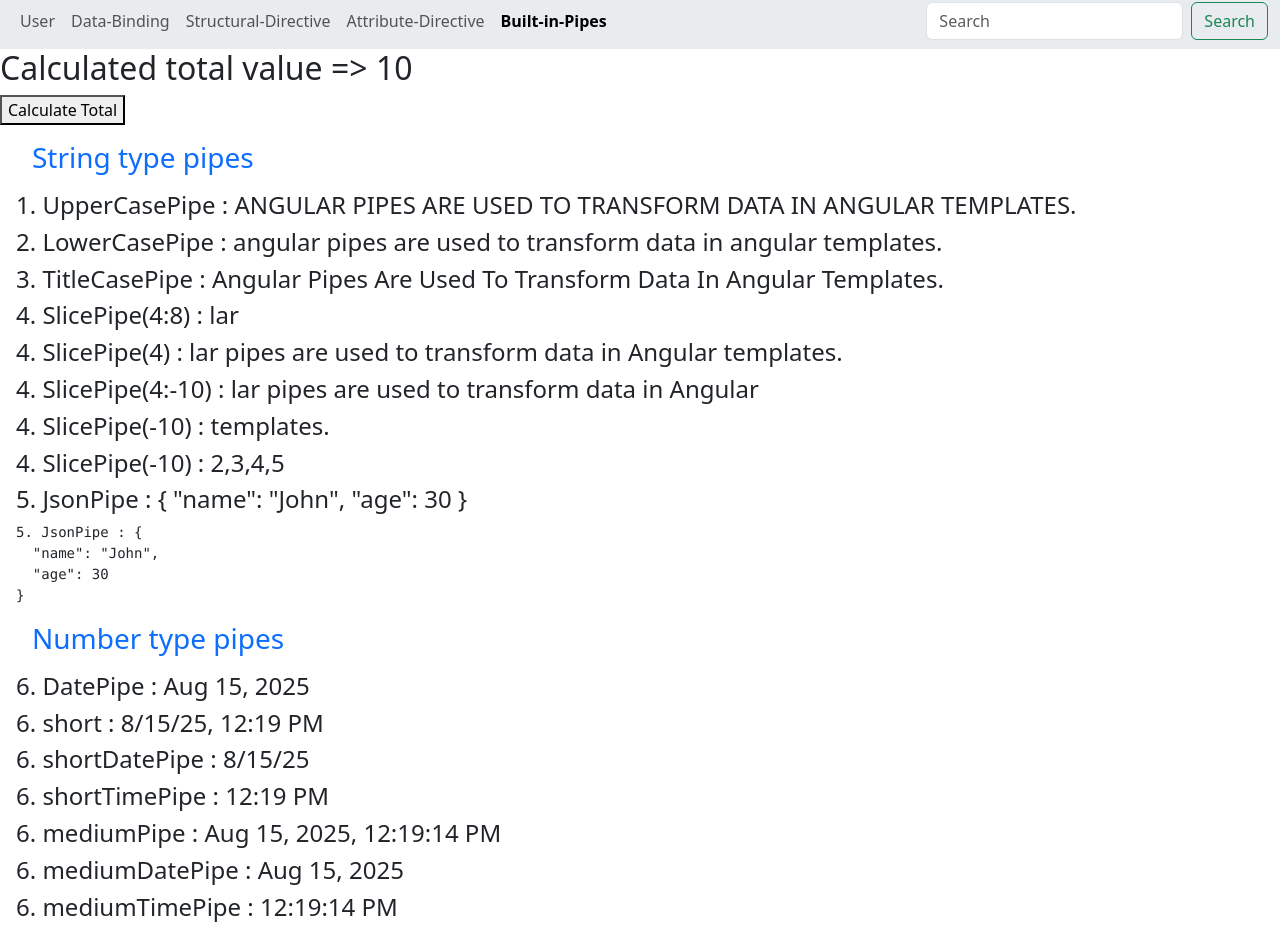
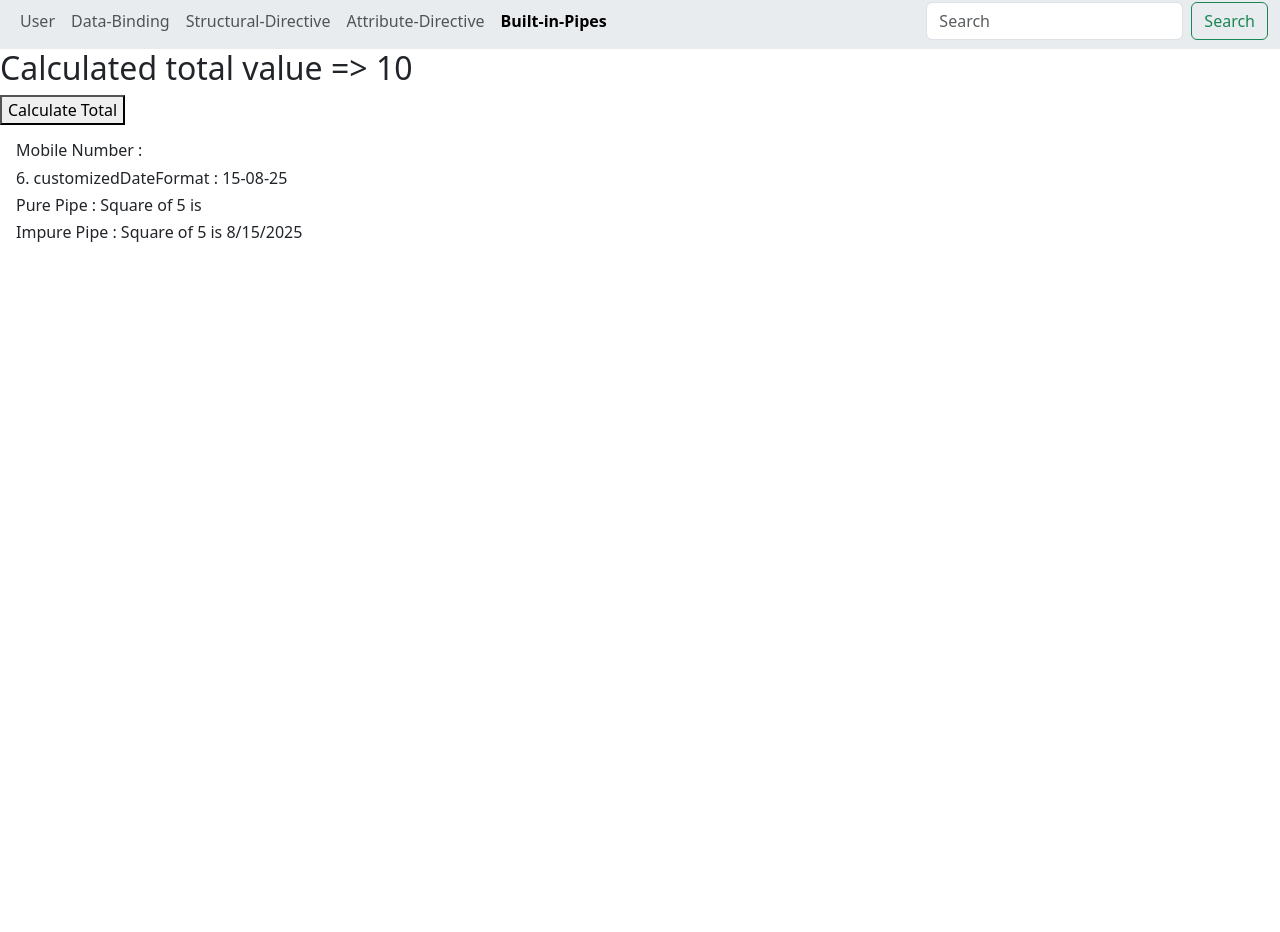
Before and after one commit to Chabsy123/angular-v19-tutorial-02, an Angular app: page /built-in-pipes in a window 1280 px wide. Shown: the part 7-939 px from the top of the page. After the commit the page ends 800 px from the top, so only its background shows below. Built offline with nearby package versions, Linux system fonts and the light colour scheme.

Commit message:
Differentiate Between Pure & Impure Pipes

```diff
--- a/src/app/built-in-pipes/built-in-pipes.component.html
+++ b/src/app/built-in-pipes/built-in-pipes.component.html
@@ -1,5 +1,15 @@
 <div class="m-3">
-    <h3 class="text-primary m-3"> String type pipes</h3>
+  <h6>Mobile Number : {{mobileNumber | custom}}</h6>
+
+  <h6>6. customizedDateFormat : {{currentDate | custom }}</h6>
+<!-- multiplies against itself, does not change with each reload -->
+  <h6>Pure Pipe : Square of 5 is {{ 5 |pure}}</h6>
+
+  <!-- changes the time on each reload to update to the current time in real time, output can change even if input does not change-->
+  <h6>Impure Pipe : Square of 5 is {{ currentDate | impure}}</h6>
+
+
+    <!-- <h3 class="text-primary m-3"> String type pipes</h3>
     <h4>1. UpperCasePipe : {{angularPipes | uppercase}}</h4>
     <h4>2. LowerCasePipe : {{angularPipes | lowercase}}</h4>
     <h4>3. TitleCasePipe : {{angularPipes | titlecase}}</h4>
@@ -11,22 +21,22 @@
 
 
     <h4>5. JsonPipe : {{personData | json}}</h4>
-    <pre>5. JsonPipe : {{personData | json}}</pre>
+    <pre>5. JsonPipe : {{personData | json}}</pre> -->
 
-    <h3 class="text-primary m-3">Number type pipes</h3>
+    <!-- <h3 class="text-primary m-3">Number type pipes</h3>
     <h4>6. DatePipe : {{currentDate | date}}</h4>
     <h4>6. short : {{currentDate | date:'short'}}</h4>
     <h4>6. shortDatePipe : {{currentDate | date:'shortDate'}}</h4>
     <h4>6. shortTimePipe : {{currentDate | date:'shortTime'}}</h4>
     <h4>6. mediumPipe : {{currentDate | date:'medium'}}</h4>
     <h4>6. mediumDatePipe : {{currentDate | date:'mediumDate'}}</h4>
-    <h4>6. mediumTimePipe : {{currentDate | date:'mediumTime'}}</h4>
+    <h4>6. mediumTimePipe : {{currentDate | date:'mediumTime'}}</h4> -->
 
-    <h4>7. DecimalPipe : {{3.141592653 | number:'1.3'}}</h4>
+    <!-- <h4>7. DecimalPipe : {{3.141592653 | number:'1.3'}}</h4>
     <h4>7. DecimalPipe : {{3.141592653 | number:'2.3'}}</h4>
     <h4>7. DecimalPipe : {{3.14 | number:'2.5'}}</h4>
 
-    <h4>8. ParentPipe : {{0.25 | percent}}</h4>
+    <h4>8. PercentPipe : {{0.25 | percent}}</h4>
     <h4>9. CurrencyPipe : {{123.20 | currency }}</h4>
     <h4>9. CurrencyPipe : {{123.20 | currency : 'EUR'}}</h4>
     <h4>9. CurrencyPipe : {{123.20 | currency : 'INR'}}</h4>
@@ -41,5 +51,5 @@
             <li>{{item}}</li>
             }
         </ul>
-    </h4>
+    </h4>-->
 </div>
--- a/src/app/built-in-pipes/built-in-pipes.component.ts
+++ b/src/app/built-in-pipes/built-in-pipes.component.ts
@@ -1,14 +1,19 @@
 import { CommonModule } from '@angular/common';
 import { Component } from '@angular/core';
 import { of } from 'rxjs';
+import { CustomPipe } from '../custom.pipe';
+import { PurePipe } from '../pure.pipe';
+import { ImpurePipe } from '../impure.pipe';
+
 
 @Component({
   selector: 'app-built-in-pipes',
-  imports: [CommonModule],
+  imports: [CommonModule,CustomPipe, PurePipe, ImpurePipe],
   templateUrl: './built-in-pipes.component.html',
   styleUrl: './built-in-pipes.component.scss'
 })
 export class BuiltInPipesComponent {
+  mobileNumber: any = null;
     angularPipes : string = "Angular pipes are used to transform data in Angular templates.";
 
  personData = {
--- a/src/app/custom.pipe.ts
+++ b/src/app/custom.pipe.ts
@@ -5,7 +5,7 @@ import { Pipe, PipeTransform } from '@angular/core';
   name: 'custom'
 })
 export class CustomPipe implements PipeTransform {
-
+// mobileNumber : any = null;
   private DatePipe = new DatePipe('en-US');
 
   transform(value: any, ...args: any[]): any {
--- /dev/null
+++ b/src/app/impure.pipe.ts
@@ -0,0 +1,12 @@
+import { Pipe, PipeTransform } from '@angular/core';
+
+@Pipe({
+  name: 'impure'
+})
+export class ImpurePipe implements PipeTransform {
+
+  transform(value: any, ...args: any[]): any {
+    return new Date().toLocaleDateString();
+  }
+
+}
--- /dev/null
+++ b/src/app/pure.pipe.ts
@@ -0,0 +1,12 @@
+import { Pipe, PipeTransform } from '@angular/core';
+
+@Pipe({
+  name: 'pure'
+})
+export class PurePipe implements PipeTransform {
+
+  transform(value: any): any {
+    return null;
+  }
+
+}
--- a/src/app/user/user.component.ts
+++ b/src/app/user/user.component.ts
@@ -3,7 +3,7 @@ import { Router, RouterLink } from '@angular/router';
 import { AfterContentChecked, AfterContentInit, AfterViewChecked, AfterViewInit, DoCheck, OnChanges, OnDestroy, OnInit, SimpleChanges } from '@angular/core';
 @Component({
   selector: 'app-user',
-  imports: [RouterLink],
+  imports: [],
   templateUrl: './user.component.html',
   styleUrl: './user.component.scss'
 })
```
Also changed, not shown: 2 other files (tests, documents, lock files or other folders).
